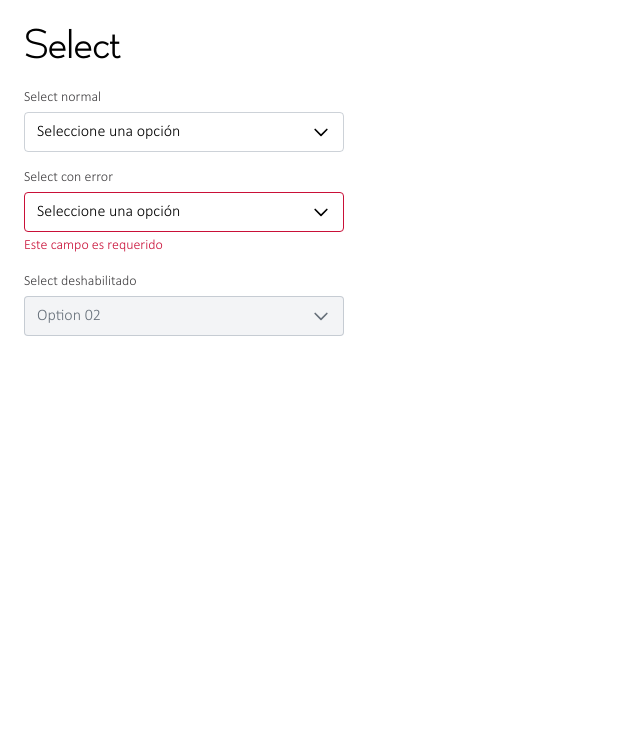
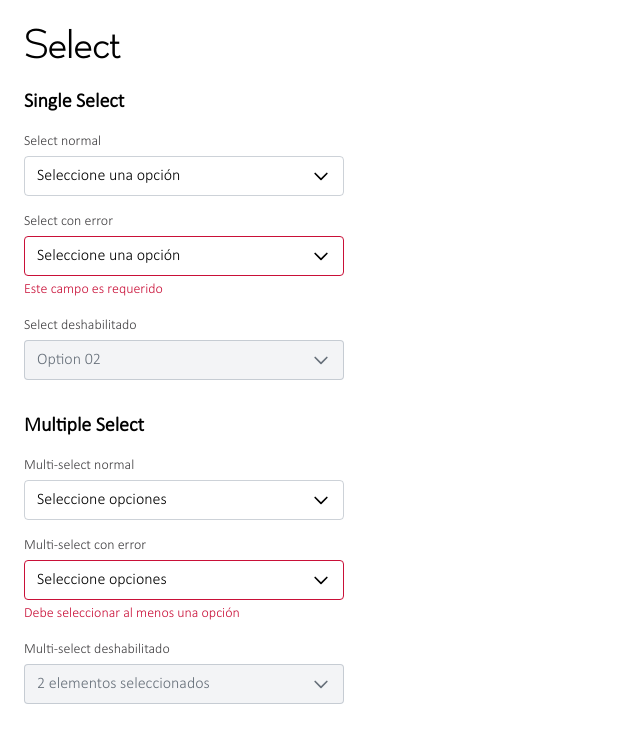
Before and after one commit to MA-DW/market-vue, a Nuxt app: page /select in a window 1280 px wide. Shown: the top 742 px of the page, without its empty margins (0-640 px from the left). Built offline with nearby package versions, Linux system fonts and the light colour scheme.

Commit message:
multiselect v2

```diff
--- a/components/uikit/Select.vue
+++ b/components/uikit/Select.vue
@@ -14,14 +14,30 @@ interface SelectProps {
   empty?: string;
   disabled?: boolean;
   error?: string;
+  multiple?: boolean;
 }
 
 const props = defineProps<SelectProps>();
 const emit = defineEmits(['update:modelValue']);
 
 const isOpen = ref(false);
-const selectedOption = computed(() => props.data.find(opt => opt.value === props.modelValue));
+const selectedOptions = computed(() => {
+  if (props.multiple) {
+    return props.data.filter(opt => Array.isArray(props.modelValue) && props.modelValue.includes(opt.value));
+  }
+  return props.data.find(opt => opt.value === props.modelValue) ? [props.data.find(opt => opt.value === props.modelValue)] : [];
+});
+
 const hasError = computed(() => !!props.error);
+const displayValue = computed(() => {
+  if (selectedOptions.value.length === 0) return props.empty || 'Seleccione una opción';
+  if (props.multiple) {
+    return selectedOptions.value.length === 1
+      ? selectedOptions.value[0].label
+      : `${selectedOptions.value.length} elementos seleccionados`;
+  }
+  return selectedOptions.value[0].label;
+});
 
 const toggleSelect = () => {
   if (!props.disabled) {
@@ -30,13 +46,28 @@ const toggleSelect = () => {
 };
 
 const selectOption = (option: Option) => {
-  emit('update:modelValue', option.value);
-  isOpen.value = false;
+  if (props.multiple) {
+    const currentValue = Array.isArray(props.modelValue) ? props.modelValue : [];
+    const newValue = currentValue.includes(option.value)
+      ? currentValue.filter(v => v !== option.value)
+      : [...currentValue, option.value];
+    emit('update:modelValue', newValue);
+  } else {
+    emit('update:modelValue', option.value);
+    isOpen.value = false;
+  }
 };
 
 const clearSelection = (event: Event) => {
   event.stopPropagation();
-  emit('update:modelValue', null);
+  emit('update:modelValue', props.multiple ? [] : null);
+};
+
+const isSelected = (option: Option) => {
+  if (props.multiple) {
+    return Array.isArray(props.modelValue) && props.modelValue.includes(option.value);
+  }
+  return option.value === props.modelValue;
 };
 
 const baseClasses = 'relative w-full font-normal text-base';
@@ -52,7 +83,7 @@ const triggerClasses = computed(() => [
   }
 ]);
 
-const dropdownClasses = 'absolute w-full mt-1 bg-white border border-[#838F9E] rounded-md shadow-md z-50';
+const dropdownClasses = 'absolute w-full mt-1 bg-white border border-[#838F9E] rounded-md shadow-md z-50 max-h-60 overflow-y-auto';
 const optionClasses = 'px-3 py-2 cursor-pointer hover:bg-secondary-100';
 const clearButtonClasses = 'absolute right-8 top-1/2 -translate-y-1/2 p-1 hover:bg-secondary-100 rounded-full transition-colors duration-200';
 const errorClasses = 'mt-1 text-sm text-[#C91038]';
@@ -67,12 +98,12 @@ const errorClasses = 'mt-1 text-sm text-[#C91038]';
         :class="triggerClasses"
         @click="toggleSelect"
       >
-        <span>
-          {{ selectedOption?.label || empty || 'Seleccione una opción' }}
+        <span class="truncate">
+          {{ displayValue }}
         </span>
         <div class="flex items-center">
           <button
-            v-if="selectedOption && !disabled"
+            v-if="selectedOptions.length > 0 && !disabled"
             type="button"
             :class="clearButtonClasses"
             @click="clearSelection"
@@ -110,11 +141,23 @@ const errorClasses = 'mt-1 text-sm text-[#C91038]';
           :key="option.value"
           :class="[
             optionClasses,
-            { 'bg-secondary-100': option.value === modelValue }
+            { 'bg-secondary-100': isSelected(option) }
           ]"
           @click="selectOption(option)"
         >
-          {{ option.label }}
+          <div class="flex items-center">
+            <svg
+              v-if="isSelected(option)"
+              class="w-4 h-4 mr-2 text-primary"
+              xmlns="http://www.w3.org/2000/svg"
+              viewBox="0 0 20 20"
+              fill="currentColor"
+            >
+              <path fill-rule="evenodd" d="M16.707 5.293a1 1 0 010 1.414l-8 8a1 1 0 01-1.414 0l-4-4a1 1 0 011.414-1.414L8 12.586l7.293-7.293a1 1 0 011.414 0z" clip-rule="evenodd" />
+            </svg>
+            <span v-else class="w-4 h-4 mr-2"></span>
+            {{ option.label }}
+          </div>
         </div>
       </div>
     </div>
--- a/pages/select.vue
+++ b/pages/select.vue
@@ -10,15 +10,24 @@ const selectData = [
   { label: 'Option 06', value: '06' },
 ]
 
+// Single select values
 const selectedValue = ref(null)
 const selectedWithError = ref(null)
 const selectedDisabled = ref('02')
+
+// Multiple select values
+const multiSelectedValue = ref([])
+const multiSelectedWithError = ref([])
+const multiSelectedDisabled = ref(['02', '03'])
 </script>
 
 <template>
   <div class="p-6">
     <h1 class="mb-6">Select</h1>
-    <div class="max-w-xs space-y-4">
+
+    <!-- Single Select -->
+    <h2 class="text-xl font-bold mb-4">Single Select</h2>
+    <div class="max-w-xs space-y-4 mb-8">
       <!-- Select básico -->
       <UikitSelect
         v-model="selectedValue"
@@ -48,5 +57,41 @@ const selectedDisabled = ref('02')
         disabled
       />
     </div>
+
+    <!-- Multiple Select -->
+    <h2 class="text-xl font-bold mb-4">Multiple Select</h2>
+    <div class="max-w-xs space-y-4">
+      <!-- Multi-select básico -->
+      <UikitSelect
+        v-model="multiSelectedValue"
+        :data="selectData"
+        label="Multi-select normal"
+        name="multi-normal-select"
+        empty="Seleccione opciones"
+        multiple
+      />
+
+      <!-- Multi-select con error -->
+      <UikitSelect
+        v-model="multiSelectedWithError"
+        :data="selectData"
+        label="Multi-select con error"
+        name="multi-error-select"
+        empty="Seleccione opciones"
+        error="Debe seleccionar al menos una opción"
+        multiple
+      />
+
+      <!-- Multi-select deshabilitado -->
+      <UikitSelect
+        v-model="multiSelectedDisabled"
+        :data="selectData"
+        label="Multi-select deshabilitado"
+        name="multi-disabled-select"
+        empty="No puede seleccionar"
+        disabled
+        multiple
+      />
+    </div>
   </div>
 </template>
```
